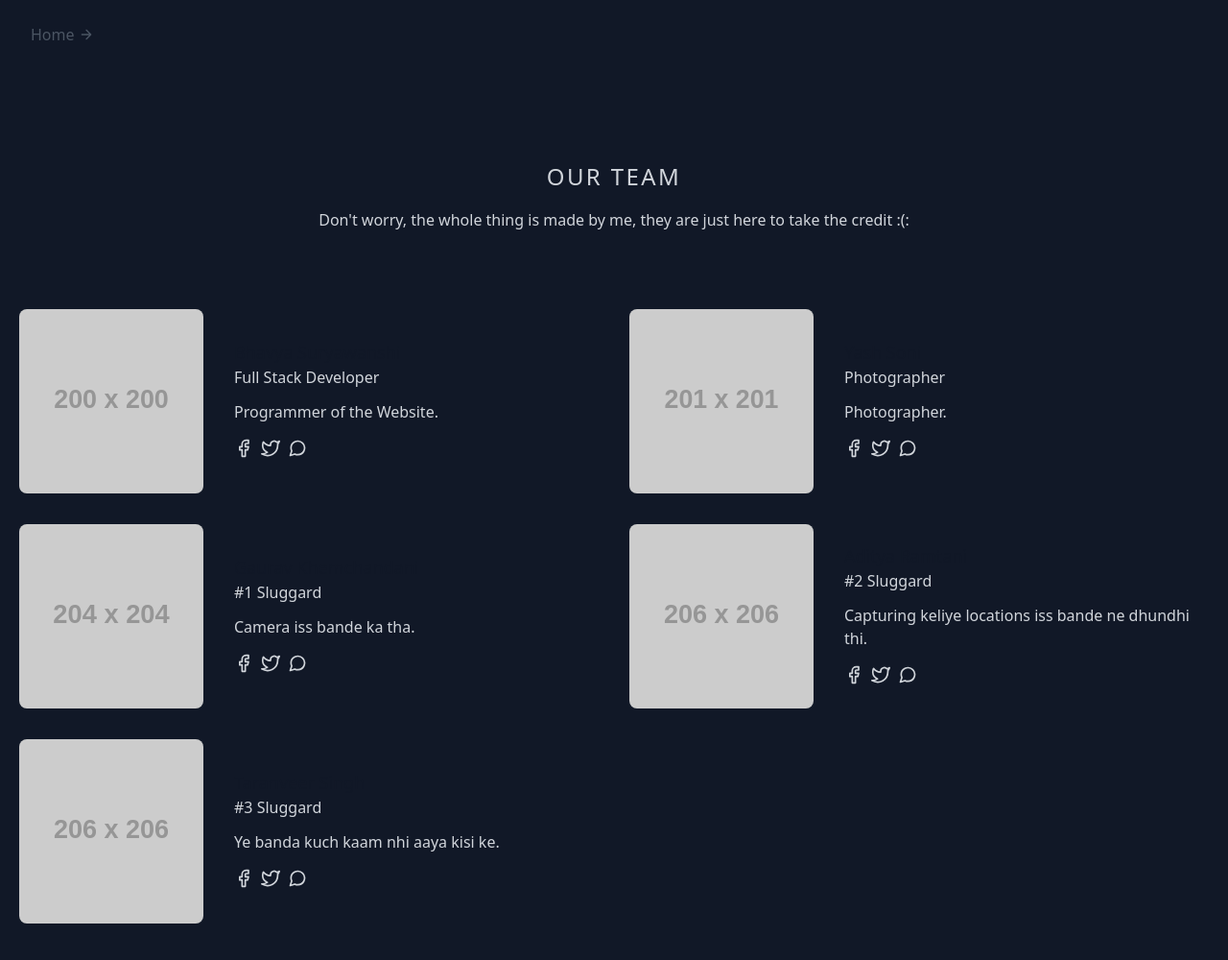
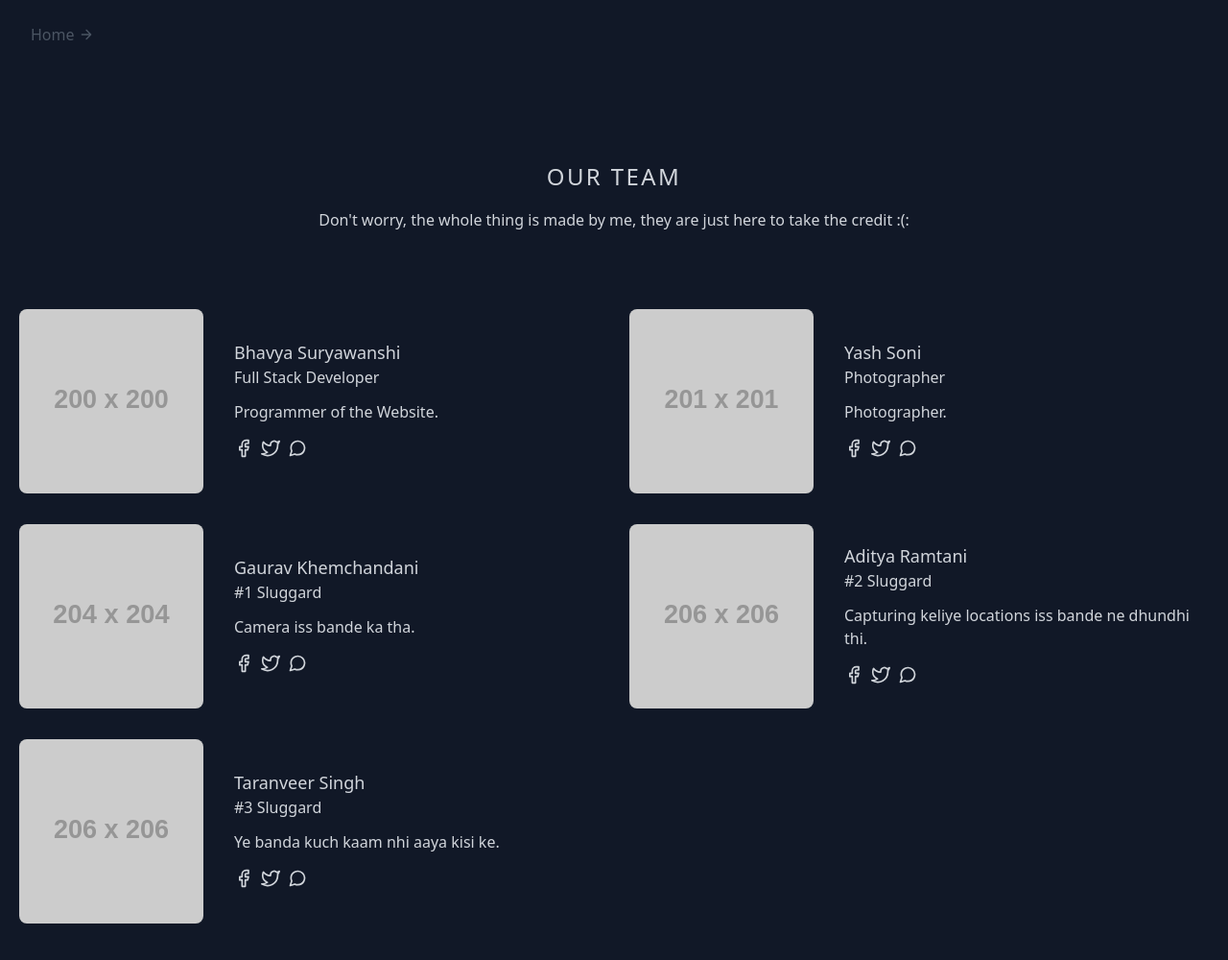
Before and after one commit to DragSama94/webproject, a plain HTML site: page contributors.html in a window 1280 px wide. Shown: the whole page at 96% size. Drawn offline with nearby package versions, Linux system fonts and the light colour scheme; placeholder pictures from the web are drawn by us.

Commit message:
Update contributors.html

```diff
--- a/contributors.html
+++ b/contributors.html
@@ -30,7 +30,7 @@
               <div class="h-full flex sm:flex-row flex-col items-center sm:justify-start justify-center text-center sm:text-left">
                 <img alt="team" class="flex-shrink-0 rounded-lg w-48 h-48 object-cover object-center sm:mb-0 mb-4" src="https://dummyimage.com/200x200">
                 <div class="flex-grow sm:pl-8">
-                  <h2 class="title-font font-medium text-lg text-gray-900">Bhavya Suryawanshi</h2>
+                  <h2 class="title-font font-medium text-lg text-gray-300">Bhavya Suryawanshi</h2>
                   <h3 class="text-gray-300 mb-3">Full Stack Developer</h3>
                   <p class="mb-4 text-gray-300">Programmer of the Website.</p>
                   <span class="inline-flex">
@@ -57,7 +57,7 @@
               <div class="h-full flex sm:flex-row flex-col items-center sm:justify-start justify-center text-center sm:text-left">
                 <img alt="team" class="flex-shrink-0 rounded-lg w-48 h-48 object-cover object-center sm:mb-0 mb-4" src="https://dummyimage.com/201x201">
                 <div class="flex-grow sm:pl-8">
-                  <h2 class="title-font font-medium text-lg text-gray-900">Yash Soni</h2>
+                  <h2 class="title-font font-medium text-lg text-gray-300">Yash Soni</h2>
                   <h3 class="text-gray-300 mb-3">Photographer</h3>
                   <p class="mb-4 text-gray-300">Photographer.</p>
                   <span class="inline-flex">
@@ -84,7 +84,7 @@
               <div class="h-full flex sm:flex-row flex-col items-center sm:justify-start justify-center text-center sm:text-left">
                 <img alt="team" class="flex-shrink-0 rounded-lg w-48 h-48 object-cover object-center sm:mb-0 mb-4" src="https://dummyimage.com/204x204">
                 <div class="flex-grow sm:pl-8">
-                  <h2 class="title-font font-medium text-lg text-gray-900">Gaurav Khemchandani</h2>
+                  <h2 class="title-font font-medium text-lg text-gray-300">Gaurav Khemchandani</h2>
                   <h3 class="text-gray-300 mb-3">#1 Sluggard</h3>
                   <p class="mb-4 text-gray-300">Camera iss bande ka tha.</p>
                   <span class="inline-flex">
@@ -111,7 +111,7 @@
               <div class="h-full flex sm:flex-row flex-col items-center sm:justify-start justify-center text-center sm:text-left">
                 <img alt="team" class="flex-shrink-0 rounded-lg w-48 h-48 object-cover object-center sm:mb-0 mb-4" src="https://dummyimage.com/206x206">
                 <div class="flex-grow sm:pl-8">
-                  <h2 class="title-font font-medium text-lg text-gray-900">Aditya Ramtani</h2>
+                  <h2 class="title-font font-medium text-lg text-gray-300">Aditya Ramtani</h2>
                   <h3 class="text-gray-300 mb-3">#2 Sluggard</h3>
                   <p class="mb-4 text-gray-300">Capturing keliye locations iss bande ne dhundhi thi.</p>
                   <span class="inline-flex">
@@ -138,7 +138,7 @@
                 <div class="h-full flex sm:flex-row flex-col items-center sm:justify-start justify-center text-center sm:text-left">
                   <img alt="team" class="flex-shrink-0 rounded-lg w-48 h-48 object-cover object-center sm:mb-0 mb-4" src="https://dummyimage.com/206x206">
                   <div class="flex-grow sm:pl-8">
-                    <h2 class="title-font font-medium text-lg text-gray-900">Taranveer Singh</h2>
+                    <h2 class="title-font font-medium text-lg text-gray-300">Taranveer Singh</h2>
                     <h3 class="text-gray-300 mb-3">#3 Sluggard</h3>
                     <p class="mb-4 text-gray-300">Ye banda kuch kaam nhi aaya kisi ke.</p>
                     <span class="inline-flex">
```
